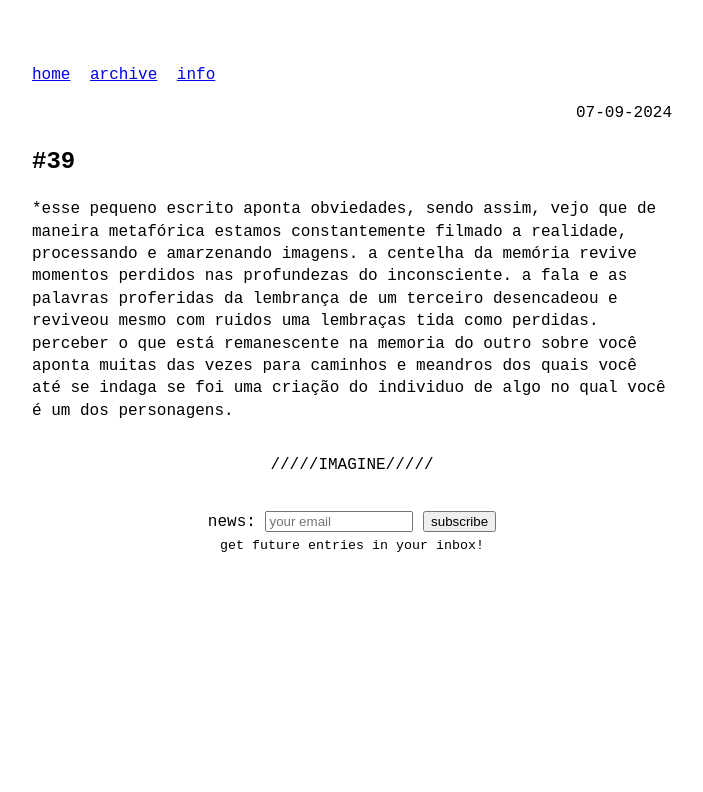
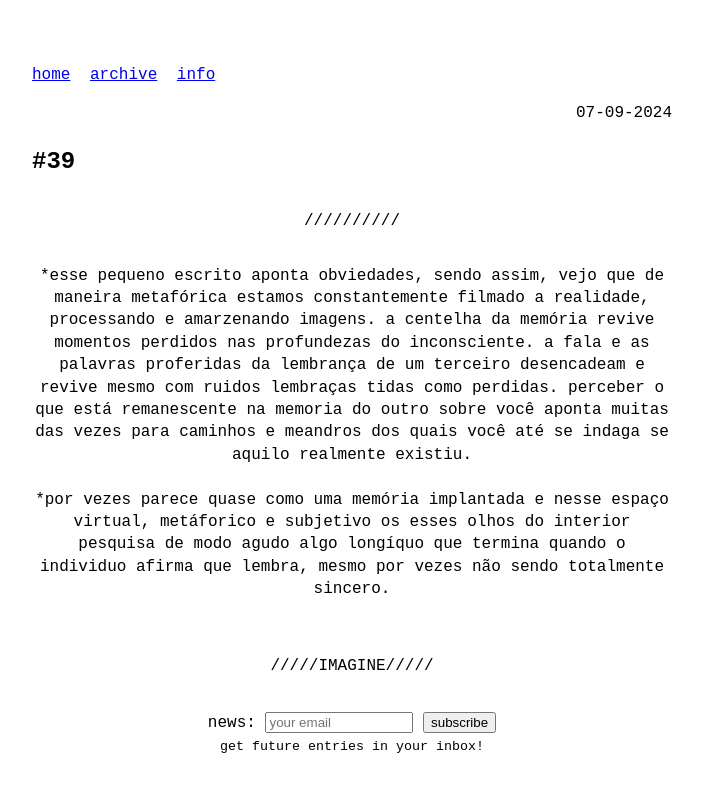
Before and after one commit to odaniloluna/odaniloluna.github.io, a Jekyll site: the page built from _posts/2024-09-07-#39.md, in a window 1280 px wide. Shown: the top 792 px of the page, without its empty margins (288-991 px from the left). Built offline with Jekyll 4.4.1, drawn with Linux system fonts in a browser that asks for light colours; our own code applies the rules of GitHub Pages for plain Markdown files.

Commit message:
Update 2024-09-07-#39.md

```diff
--- a/_posts/2024-09-07-#39.md
+++ b/_posts/2024-09-07-#39.md
@@ -1 +1,13 @@
-*esse pequeno escrito aponta obviedades, sendo assim, vejo que de maneira metafórica estamos constantemente filmado a realidade, processando e amarzenando imagens. a centelha da memória revive momentos perdidos nas profundezas do inconsciente.  a fala e as palavras proferidas da lembrança de um terceiro desencadeou e reviveou mesmo com ruidos uma lembraças tida como perdidas. perceber o que está remanescente na memoria do outro sobre você aponta muitas das vezes para caminhos e meandros dos quais você até se indaga se foi uma criação do individuo de algo no qual você é um dos personagens.
+---
+layout: post
+title: #39
+slug: #39
+---
+---
+<p class="description" style="text-align: center;">
+*esse pequeno escrito aponta obviedades, sendo assim, vejo que de maneira metafórica estamos constantemente filmado a realidade, processando e amarzenando imagens. a centelha da memória revive momentos perdidos nas profundezas do inconsciente.  a fala e as palavras proferidas da lembrança de um terceiro desencadeam e revive mesmo com ruidos  lembraças tidas como perdidas. perceber o que está remanescente na memoria do outro sobre você aponta muitas das vezes para caminhos e meandros dos quais você até se indaga se aquilo realmente existiu.
+<br>
+<br>
+*por vezes parece quase como uma memória implantada e nesse espaço virtual, metáforico e subjetivo os esses olhos do interior pesquisa de modo agudo algo longíquo que termina quando o individuo afirma que lembra, mesmo por vezes não sendo totalmente sincero.
+<br>
+<br>
```
